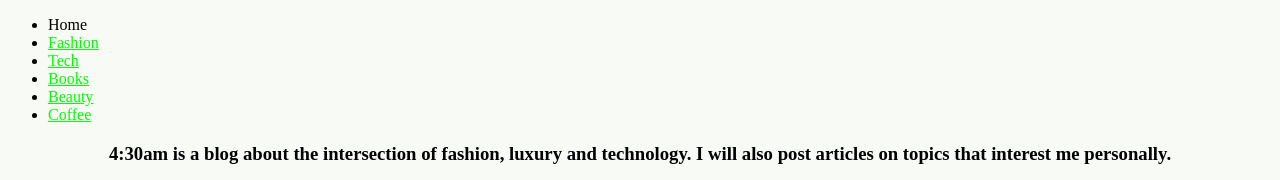
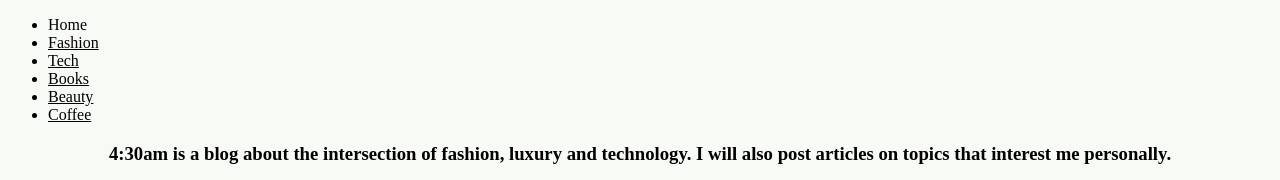
Before and after one commit to egor6417/4-30am, a plain HTML site: page index.html in a window 1280 px wide. Shown: the top 180 px of the page. Drawn offline with Linux system fonts and the light colour scheme.

Commit message:
changed lime to black

```diff
--- a/style.css
+++ b/style.css
@@ -1,6 +1,6 @@
 .nav a {
 		display: inline;
-		color:lime;
+		color:black;
 		position: center;
 		text-align: center;}
 html, body {
```
